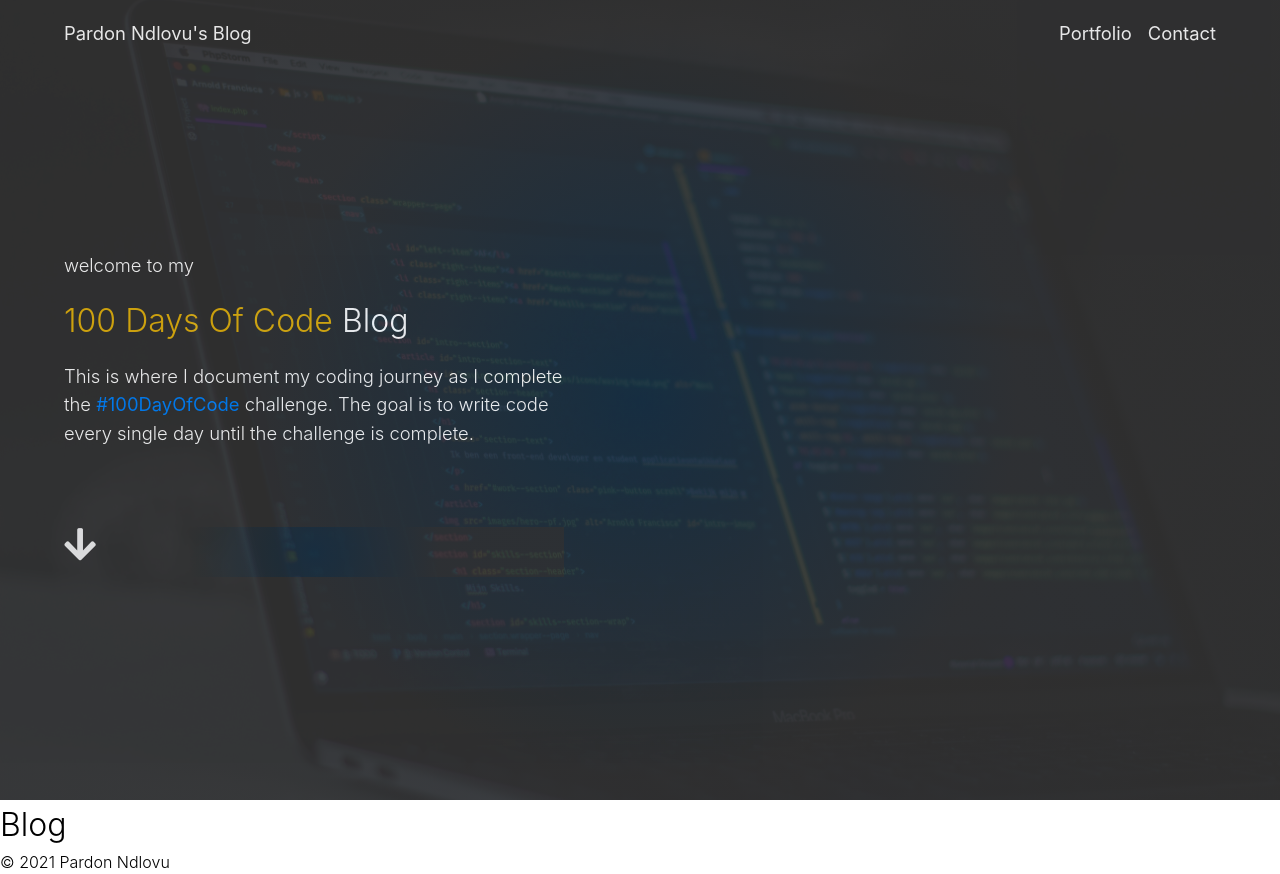
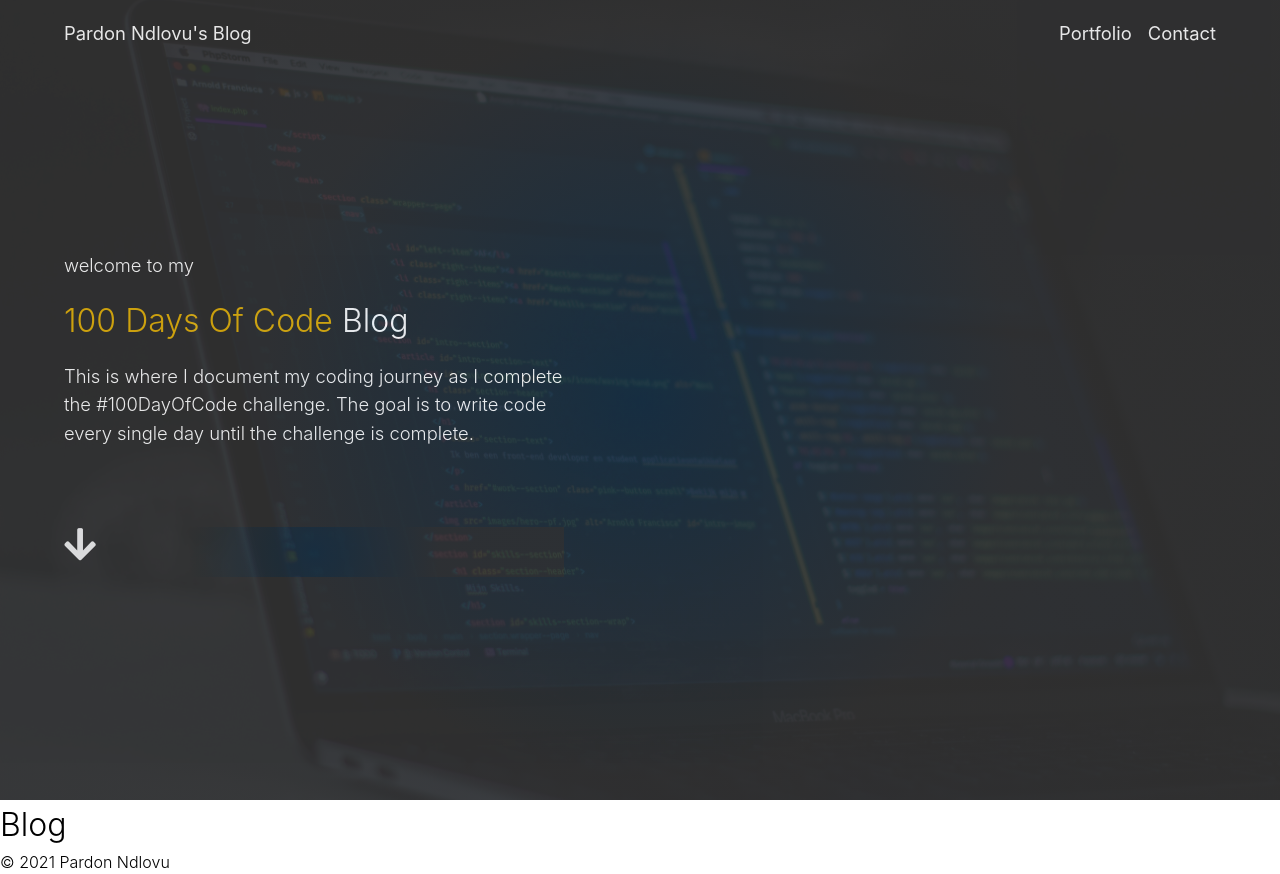
Before and after one commit to iamndlovu/iamndlovu-blog, a React (Create React App) app: page / in a window 1280 px wide. Built offline with nearby package versions, Linux system fonts and the light colour scheme.

Commit message:
pass headerdata as props

```diff
--- a/src/App.js
+++ b/src/App.js
@@ -1,5 +1,11 @@
 import { Helmet } from 'react-helmet';
 import Layout from './components/Layout';
+
+const headerData = {
+  paragraph1: 'welcome to my',
+  subheading: {yellow: '100 Days Of Code', white: 'Blog'},
+  paragraph2: `This is where I document my coding journey as I complete the #100DayOfCode challenge. The goal is to write code every single day until the challenge is complete.`
+}
 
 function App() {
   return (
@@ -9,7 +15,7 @@ function App() {
         <meta name="description" content="Pardon Ndlovu's blog documenting web development journey" />
         <meta name="theme-color" content="#008f68" />
       </Helmet>
-      <Layout>
+      <Layout headerData={headerData}>
         <h1>Blog</h1>
       </Layout>
     </div>
--- a/src/components/Layout.js
+++ b/src/components/Layout.js
@@ -4,11 +4,11 @@ import Footer from './footer/Footer';
 
 import pageLayout from './Layout.module.scss'
 
-const layout = ({children}) => {
+const layout = ({children, headerData}) => {
   return (
     <div className={ pageLayout.Layout }>
       <div className={ pageLayout.container }>
-        <Header />
+        <Header headerData={headerData}  />
         { children }
       </div>
       <Footer />
--- a/src/components/header/Header.js
+++ b/src/components/header/Header.js
@@ -2,7 +2,10 @@ import React from 'react';
 
 import headerStyles from './Header.module.scss'
 
-const Header = () => {
+const Header = ({ headerData }) => {
+
+  const {paragraph1, subheading, paragraph2} = headerData;
+
   return (
     <header className={headerStyles.Header}>
       <div>
@@ -18,10 +21,10 @@ const Header = () => {
         </menu>
         {/*intro*/}
         <section>
-          <p>welcome to my</p>
-          <h3><span>100 Days Of Code</span> Blog</h3>
+          <p>{ paragraph1 }</p>
+          <h3><span>{subheading.yellow}</span> {subheading.white}</h3>
           <p>
-            This is where I document my coding journey as I complete the <a href="https://www.100daysofcode.com/" rel="noreferrer" target="_blank">#100DayOfCode</a> challenge. The goal is to write code every single day until the challenge is complete.
+            { paragraph2 }
           </p>
           <div>
             <i className={headerStyles.updown + " fa fa-arrow-down fa-2x"}></i>
```
